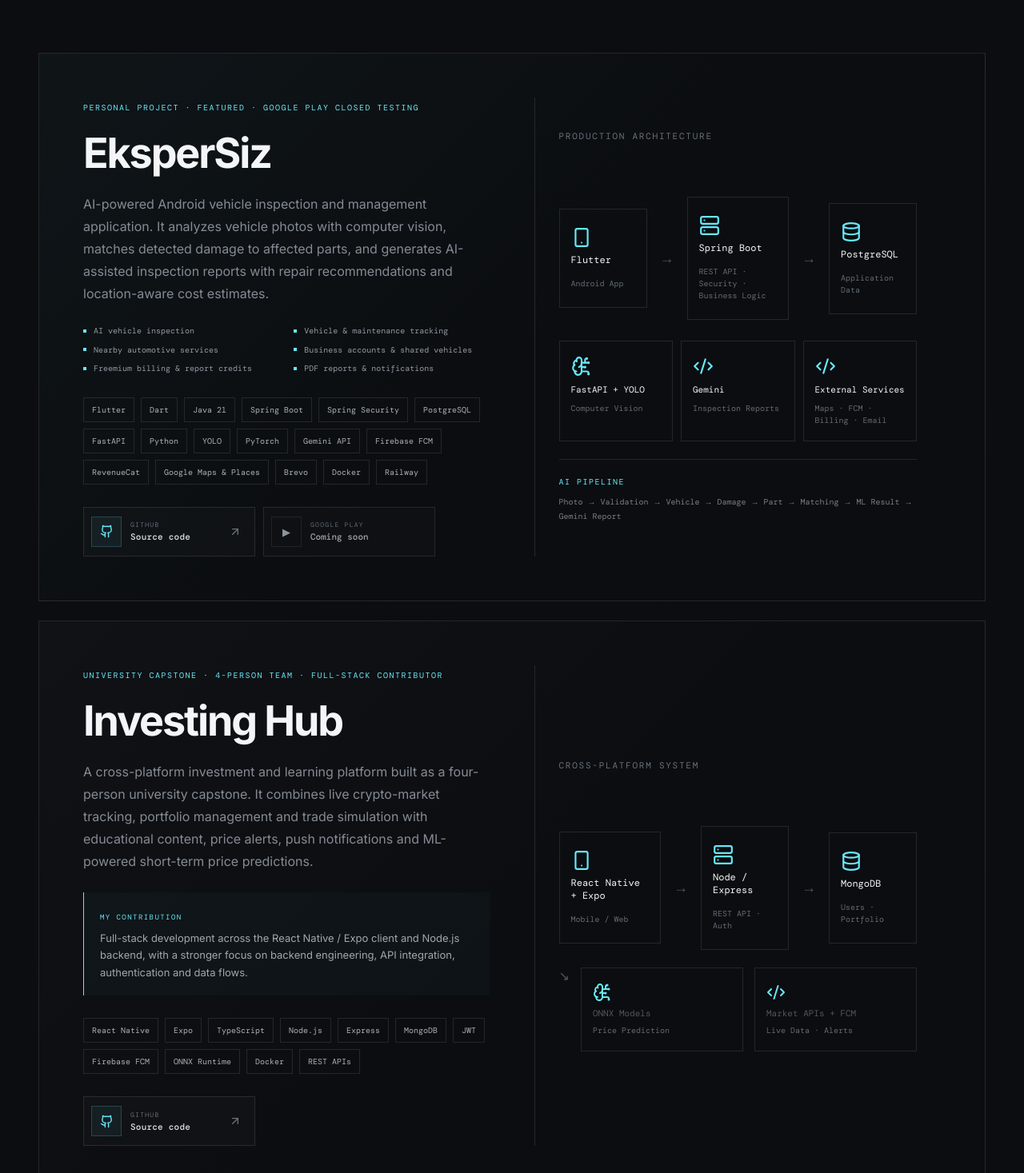
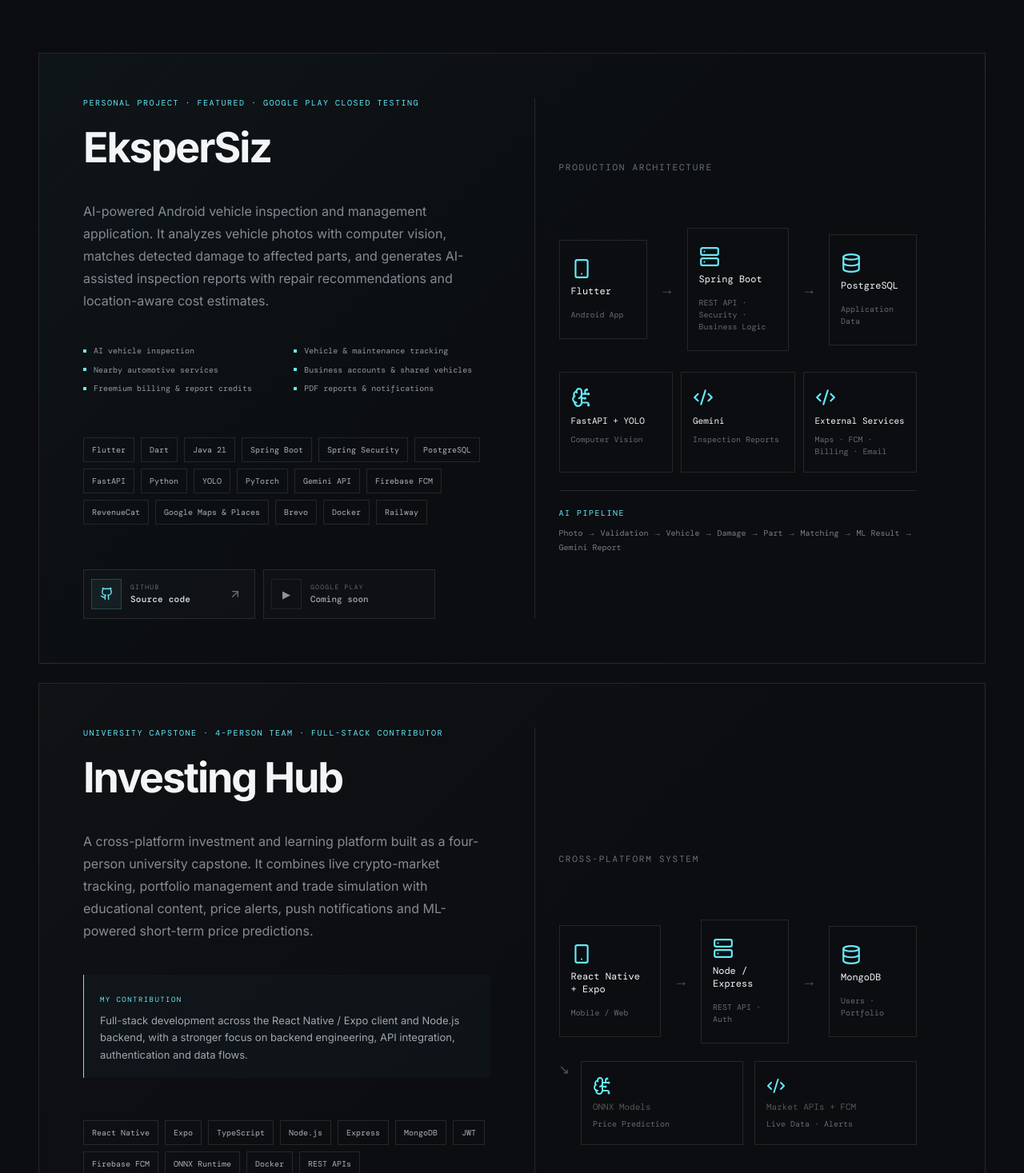
Before and after one commit to GorkemErtas/portfolio, a Next.js app: page / in a window 1280 px wide. Shown: the part 1983-3450 px from the top of the page at 80% size. Built offline with nearby package versions, Linux system fonts and the light colour scheme; a web font is replaced by a local one.

Commit message:
style: unify project action proportions across cards

```diff
--- a/app/globals.css
+++ b/app/globals.css
@@ -104,3 +104,13 @@
 .projectInfo,.architecture{box-sizing:border-box}
 .focusCard,.stackGroup,.timelineItem{box-sizing:border-box}
 @media(max-width:700px){.projectLinks{grid-template-columns:1fr;max-width:100%}.projectLinks .repoLink,.projectLinks .storeBadge{height:62px}}
+
+/* Shared project action system */
+.projectInfo>.repoLink{margin-top:28px!important}
+.projectLinks.singleAction{grid-template-columns:minmax(0,1fr) minmax(0,1fr);max-width:440px}
+.projectLinks.singleAction .repoLink{grid-column:1}
+.projectSecondary .projectInfo{display:flex;flex-direction:column}
+.projectSecondary .projectLinks{margin-top:auto;padding-top:28px}
+.eksperCard .projectInfo{display:flex;flex-direction:column}
+.eksperCard .projectLinks{margin-top:auto;padding-top:28px}
+@media(max-width:700px){.projectLinks.singleAction{grid-template-columns:1fr}.projectSecondary .projectLinks,.eksperCard .projectLinks{padding-top:23px}}
```
